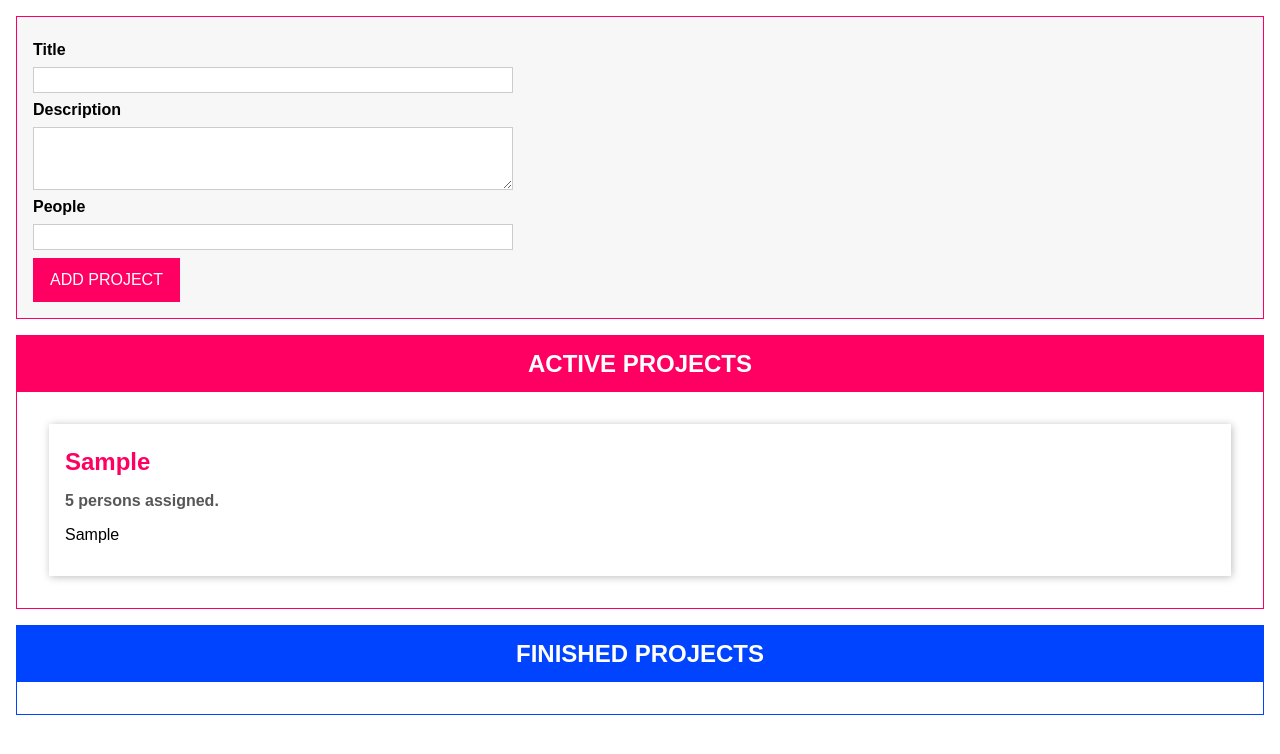
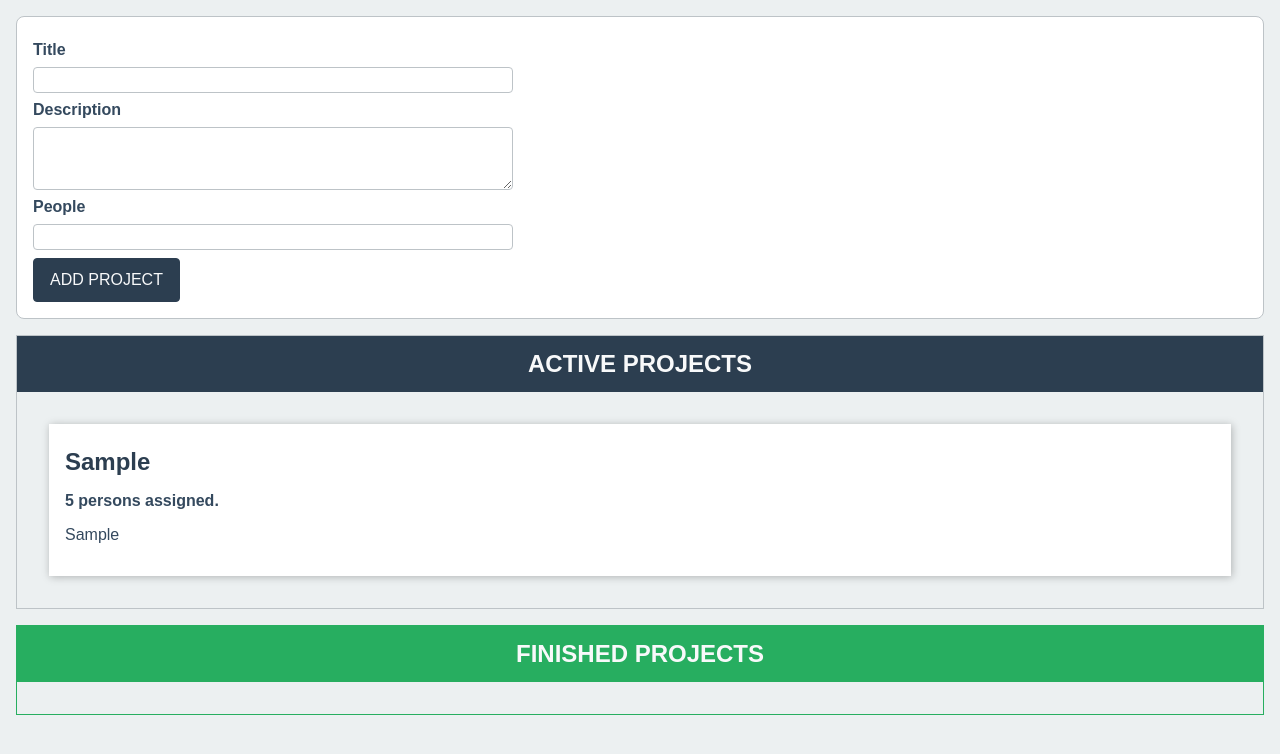
Before and after one commit to Natata08/drag-and-drop-ts, a website built with Vite: page index.html in a window 1280 px wide. Both pictures are taken after typing "Sample", "Sample", "5" into the empty fields and a click on the button "ADD PROJECT". Built offline with nearby package versions, Linux system fonts and the light colour scheme.

Commit message:
style: implement CSS variables and modernize UI color scheme

```diff
--- a/src/style.css
+++ b/src/style.css
@@ -1,13 +1,28 @@
+:root {
+  --color-primary: #2c3e50;
+  --color-secondary: #3498db;
+  --color-success: #27ae60;
+  --color-background-light: #ecf0f1;
+  --color-background-medium: #bdc3c7;
+  --color-text-light: #f8f9fa;
+  --color-text-dark: #34495e;
+  --color-border: #bdc3c7;
+  --color-focus-background: #eaf2f8;
+  --color-droppable-background: rgba(46, 204, 113, 0.1);
+}
+
 * {
   box-sizing: border-box;
 }
 
 html {
   font-family: sans-serif;
+  color: var(--color-text-dark);
 }
 
 body {
   margin: 0;
+  background: var(--color-background-light);
 }
 
 label,
@@ -27,41 +42,42 @@ textarea {
   padding: 0.2rem 0.4rem;
   width: 100%;
   max-width: 30rem;
-  border: 1px solid #ccc;
+  border: 1px solid var(--color-border);
+  border-radius: 4px;
+  transition: background-color 0.2s, border-color 0.2s;
 }
 
 input:focus,
 textarea:focus {
   outline: none;
-  background: #fff5f9;
+  background: var(--color-focus-background);
+  border-color: var(--color-secondary);
 }
 
 button {
   font: inherit;
-  background: #ff0062;
-  border: 1px solid #ff0062;
+  background: var(--color-primary);
+  color: var(--color-text-light);
+  border: 1px solid var(--color-primary);
   cursor: pointer;
-  color: white;
   padding: 0.75rem 1rem;
-}
-
-button:focus {
-  outline: none;
+  border-radius: 4px;
+  transition: background-color 0.2s, border-color 0.2s;
 }
 
 button:hover,
 button:active {
-  background: #a80041;
-  border-color: #a80041;
+  background: var(--color-secondary);
+  border-color: var(--color-secondary);
 }
 
 .projects {
   margin: 1rem;
-  border: 1px solid #ff0062;
+  border: 1px solid var(--color-border);
 }
 
 .projects header {
-  background: #ff0062;
+  background: var(--color-primary);
   height: 3.5rem;
   display: flex;
   justify-content: center;
@@ -69,16 +85,16 @@ button:active {
 }
 
 #finished-projects {
-  border-color: #0044ff;
+  border-color: var(--color-success);
 }
 
 #finished-projects header {
-  background: #0044ff;
+  background: var(--color-success);
 }
 
 .projects h2 {
   margin: 0;
-  color: white;
+  color: var(--color-text-light);
 }
 
 .projects ul {
@@ -91,20 +107,20 @@ button:active {
   box-shadow: 1px 1px 8px rgba(0, 0, 0, 0.26);
   padding: 1rem;
   margin: 1rem;
-  background: white;
+  background: #ffffff;
 }
 
 .projects li h2 {
-  color: #ff0062;
+  color: var(--color-primary);
   margin: 0.5rem 0;
 }
 
 #finished-projects li h2 {
-  color: #0044ff;
+  color: var(--color-success);
 }
 
 .projects li h3 {
-  color: #575757;
+  color: var(--color-text-dark);
   font-size: 1rem;
 }
 
@@ -113,16 +129,17 @@ button:active {
 }
 
 .droppable {
-  background: #ffe3ee;
+  background: var(--color-droppable-background) !important;
 }
 
 #finished-projects .droppable {
-  background: #d6e1ff;
+  background: var(--color-droppable-background) !important;
 }
 
 #user-input {
   margin: 1rem;
   padding: 1rem;
-  border: 1px solid #ff0062;
-  background: #f7f7f7;
+  border: 1px solid var(--color-border);
+  background: #ffffff;
+  border-radius: 8px;
 }
```
Also changed, not shown: src/typescript.svg (deleted).
